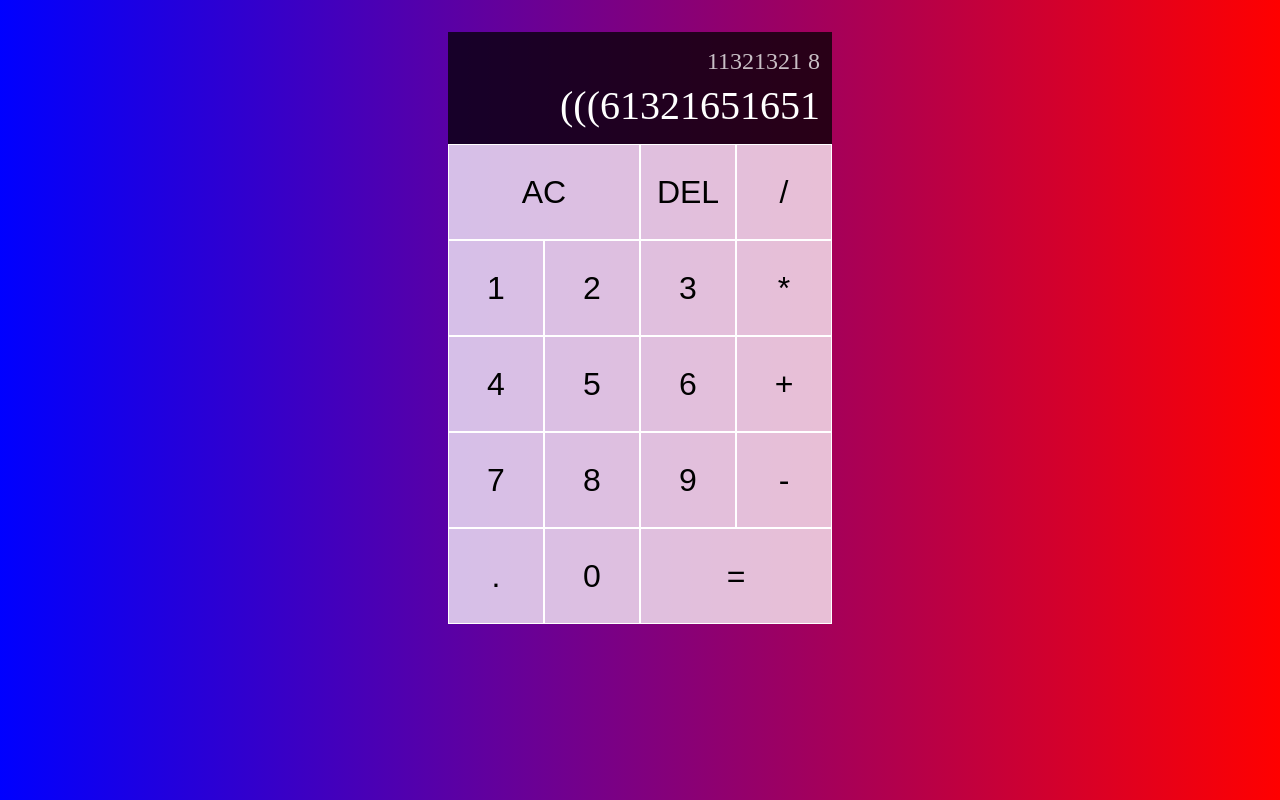
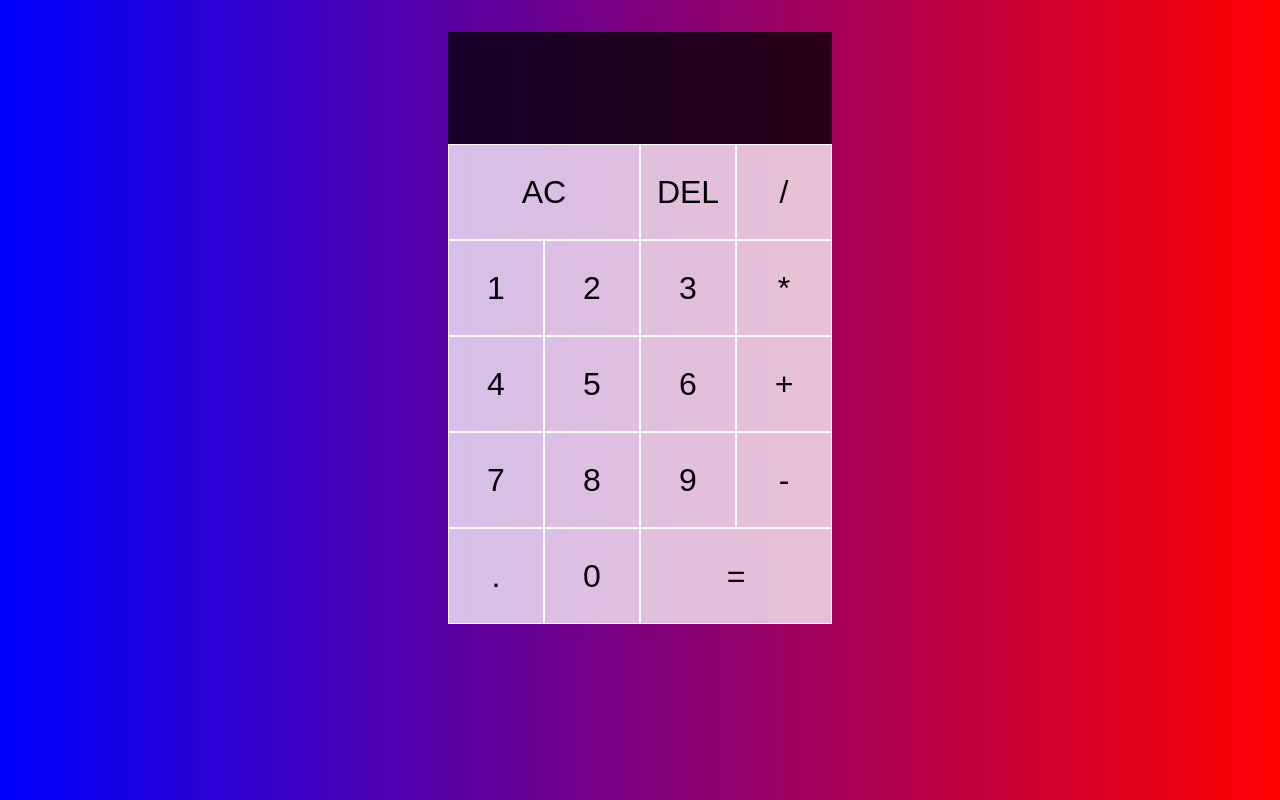
Before and after one commit to MarwanMadkour/react-calc, a React (Create React App) app: page / in a window 1280 px wide. Built offline with nearby package versions, Linux system fonts and the light colour scheme.

Commit message:
added useReducer for state management

```diff
--- a/src/App.js
+++ b/src/App.js
@@ -1,12 +1,36 @@
-import "./styles.css"
+import { useReducer } from "react";
+import "./styles.css";
+
+const ACTIONS = {
+  ADD_DIGIT: "add-digit",
+  CLEAR: "clear",
+  DELETE_DIGIT: "delete-digit",
+  CHOOSE_OPERATION: "choose-operation",
+  EVALUATE: "evaluate",
+};
+
+function reducer(state, { type, payload }) {
+  switch (type) {
+    case ACTIONS.ADD_DIGIT:
+      return {
+        ...state,
+        currentOperand: `${currentOperand}${payload.digit}`,
+      };
+  }
+}
 
 function App() {
-
+  const [{ currentOperand, previousOperand, operation }, dispatch] = useReducer(
+    reducer,
+    {}
+  );
   return (
     <div className="calculator-grid">
       <div className="output">
-        <div className="previous-operand">11321321 8</div>
-        <div className="current-operand"> (((61321651651 </div>
+        <div className="previous-operand">
+          {previousOperand} {operation}
+        </div>
+        <div className="current-operand">{currentOperand}</div>
       </div>
       <button className="span-two">AC</button>
       <button>DEL</button>
@@ -26,9 +50,8 @@
       <button>.</button>
       <button>0</button>
       <button className="span-two">=</button>
-
     </div>
-  )
+  );
 }
 
 export default App;
```
